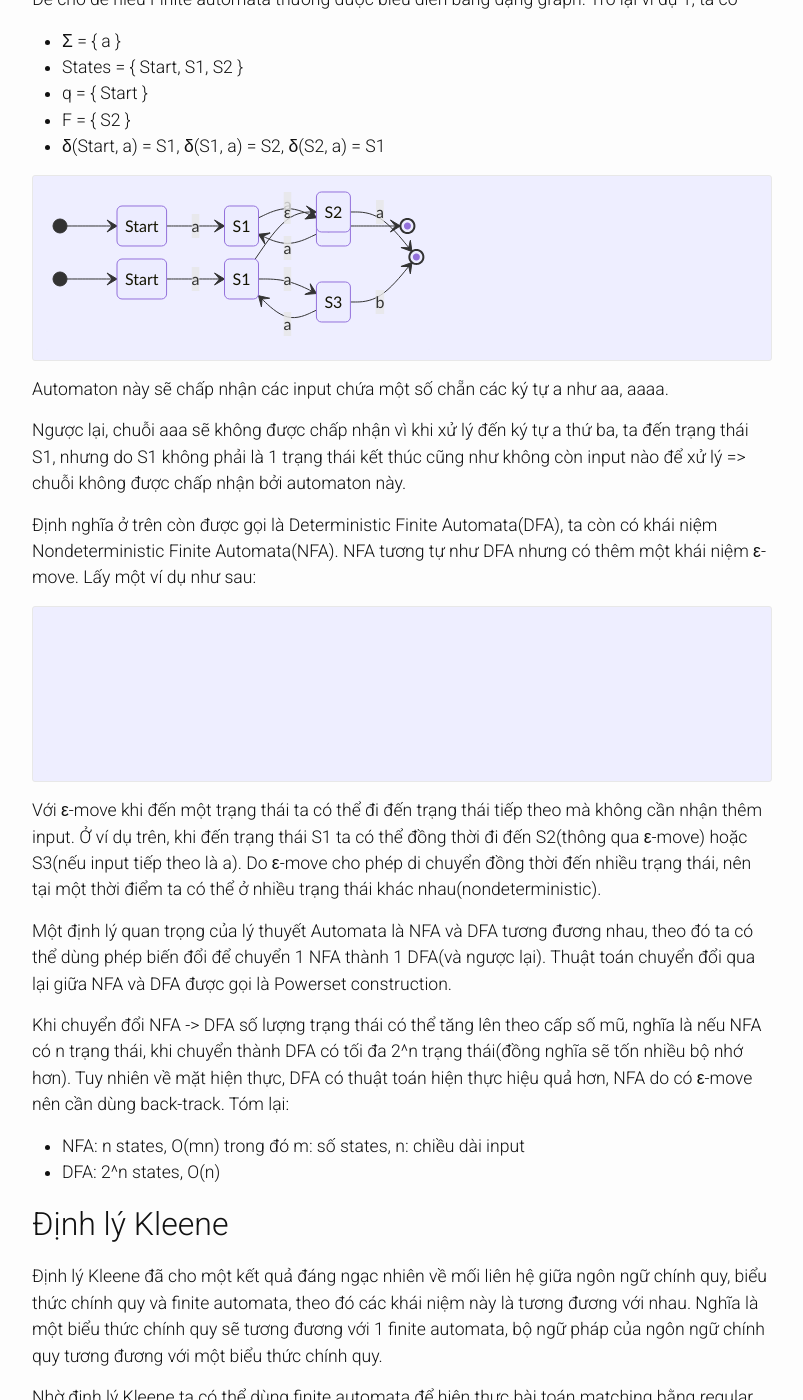
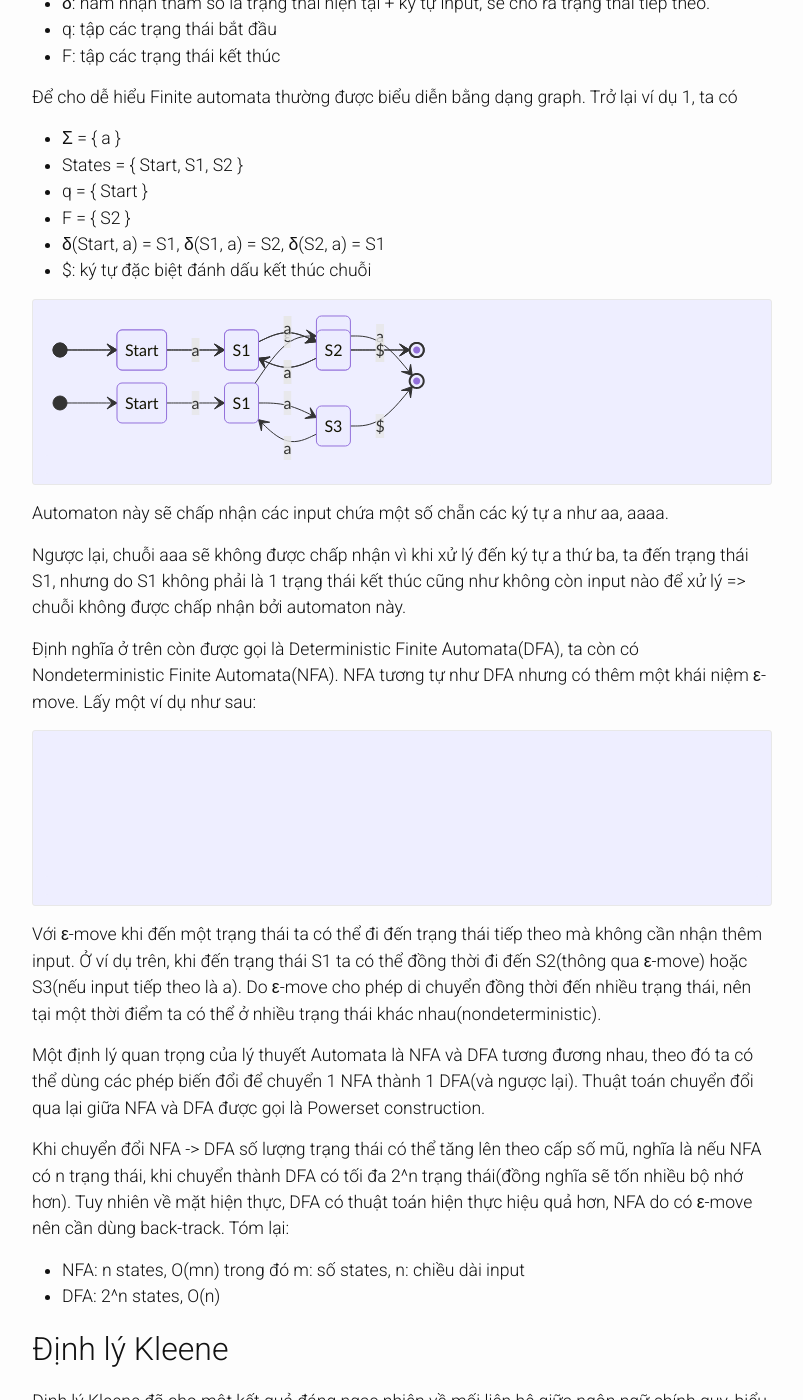
Before and after one commit to zinh/zinh.github.io, a Jekyll site: the page built from _posts/2023-09-09-regular-language-and-automata.markdown, in a window 1280 px wide and 1400 px high, scrolled down 3152 px. Shown: the whole window, without its empty margins (238-1041 px from the left). Built offline with Jekyll 4.4.1, drawn with Linux system fonts in a browser that asks for light colours; some of the changed text lies outside the part shown.

Commit message:
Update 2023-09-09-regular-language-and-automata.markdown

````diff
--- a/_posts/2023-09-09-regular-language-and-automata.markdown
+++ b/_posts/2023-09-09-regular-language-and-automata.markdown
@@ -24,14 +24,14 @@
 <symbol> ::= __expression__
 ```
 
-Trong đó symbol là một non-terminal symbol(hay variable, ký hiệu chưa kết thúc) và expression là một hoặc nhiều terminal, non-terminal symbol(ký hiệu kết thúc).
+Trong đó symbol là một non-terminal symbol(hay variable, ký hiệu chưa kết thúc) và expression là một hoặc nhiều terminal(ký hiệu kết thúc)/non-terminal symbol.
 
 Ký hiệu ::= có nghĩa thay thế symbol bên vế trái bằng expression ở vế phải.
 
 Một số khái niệm khác liên quan đến BNF:
 
 - ε: ký hiệu cho một chuỗi rỗng.
-- Start symbol:
+- Start symbol
 
 __Ví dụ ②:__ quay lại với ví dụ ① ta có thể mô tả grammar bằng BNF như sau:
 
@@ -70,6 +70,8 @@
 
 ```
 <Câu> → <Chủ ngữ> <Động từ> <Vị ngữ> | <Chủ ngữ> <Động từ>
+<Chủ ngữ> → <Danh từ>
+<Danh từ> → tôi | bạn | anh | em ...
 ```
 
 __Context-sensitive__: ngữ pháp có ràng buộc sau
@@ -106,8 +111,8 @@
 - Kleene star(R*)
 
 Một số ví dụ:
-- (aa)*
-- (1 \| 0)*
+- (aa)* : tương đương với ngữ pháp ở ví dụ ①
+- (1 \| 0)* : các chuỗi nhị phân
 
 ## Finite automata
 
@@ -126,6 +131,7 @@
 - q = { Start }
 - F = { S2 }
 - δ(Start, a) = S1, δ(S1, a) = S2, δ(S2, a) = S1
+- $: ký tự đặc biệt đánh dấu kết thúc chuỗi
 
 ```mermaid
 stateDiagram-v2
@@ -134,14 +140,14 @@
   Start --> S1: a
   S1 --> S2: a
   S2 --> S1: a
-  S2 --> [*]
+  S2 --> [*]: $
 ```
 
 Automaton này sẽ chấp nhận các input chứa một số chẵn các ký tự a như aa, aaaa.
 
 Ngược lại, chuỗi aaa sẽ không được chấp nhận vì khi xử lý đến ký tự a thứ ba, ta đến trạng thái S1, nhưng do S1 không phải là 1 trạng thái kết thúc cũng như không còn input nào để xử lý => chuỗi không được chấp nhận bởi automaton này.
 
-Định nghĩa ở trên còn được gọi là Deterministic Finite Automata(DFA), ta còn có khái niệm Nondeterministic Finite Automata(NFA). NFA tương tự như DFA nhưng có thêm một khái niệm ε-move. Lấy một ví dụ như sau:
+Định nghĩa ở trên còn được gọi là Deterministic Finite Automata(DFA), ta còn có Nondeterministic Finite Automata(NFA). NFA tương tự như DFA nhưng có thêm một khái niệm ε-move. Lấy một ví dụ như sau:
 
 ```mermaid
 stateDiagram-v2
@@ -152,12 +158,12 @@
   S1 --> S3: a
   S3 --> S1: a
   S2 --> [*]: a
-  S3 --> [*]: b
+  S3 --> [*]: $
 ```
 
 Với ε-move khi đến một trạng thái ta có thể đi đến trạng thái tiếp theo mà không cần nhận thêm input. Ở ví dụ trên, khi đến trạng thái S1 ta có thể đồng thời đi đến S2(thông qua ε-move) hoặc S3(nếu input tiếp theo là a). Do ε-move cho phép di chuyển đồng thời đến nhiều trạng thái, nên tại một thời điểm ta có thể ở nhiều trạng thái khác nhau(nondeterministic).
 
-Một định lý quan trọng của lý thuyết Automata là NFA và DFA tương đương nhau, theo đó ta có thể dùng phép biến đổi để chuyển 1 NFA thành 1 DFA(và ngược lại). Thuật toán chuyển đổi qua lại giữa NFA và DFA được gọi là Powerset construction.
+Một định lý quan trọng của lý thuyết Automata là NFA và DFA tương đương nhau, theo đó ta có thể dùng các phép biến đổi để chuyển 1 NFA thành 1 DFA(và ngược lại). Thuật toán chuyển đổi qua lại giữa NFA và DFA được gọi là Powerset construction.
 
 Khi chuyển đổi NFA -> DFA số lượng trạng thái có thể tăng lên theo cấp số mũ, nghĩa là nếu NFA có n trạng thái, khi chuyển thành DFA có tối đa 2^n trạng thái(đồng nghĩa sẽ tốn nhiều bộ nhớ hơn). Tuy nhiên về mặt hiện thực, DFA có thuật toán hiện thực hiệu quả hơn, NFA do có ε-move nên cần dùng back-track. Tóm lại:
 
@@ -170,4 +176,28 @@
 
 Nhờ định lý Kleene ta có thể dùng finite automata để hiện thực bài toán matching bằng regular expression.
 
+Trở lại với ví dụ 1 ta có:
+
+Grammar:
+
+S ::= ε | aaS
+
+Regular expression:
+
+(aa)*
+
+DFA:
+
+```mermaid
+stateDiagram-v2
+  direction LR
+  [*] --> Start
+  Start --> S1: a
+  S1 --> S2: a
+  S2 --> S1: a
+  S2 --> [*]: $
+```
+
+Cả 3 đều mô ta một regular language trên tập Σ = { a } với các chuỗi có chiều dài là một số chẵn.
+
 > Stephen Cole Kleene là một nhà toán học người Mỹ, học trò của Alonzo Church(tác giả lambda calculus). Kleene cùng với Rózsa Péter,  Alan Turing,  Emil Post có nhiều đóng góp cho lý thuyết tính toán(computation theory), đặt nền móng toán học cho khoa học máy tính.
````
Also changed, not shown: other parts of _posts/2023-09-09-regular-language-and-automata.markdown (+3 -0 lines).
